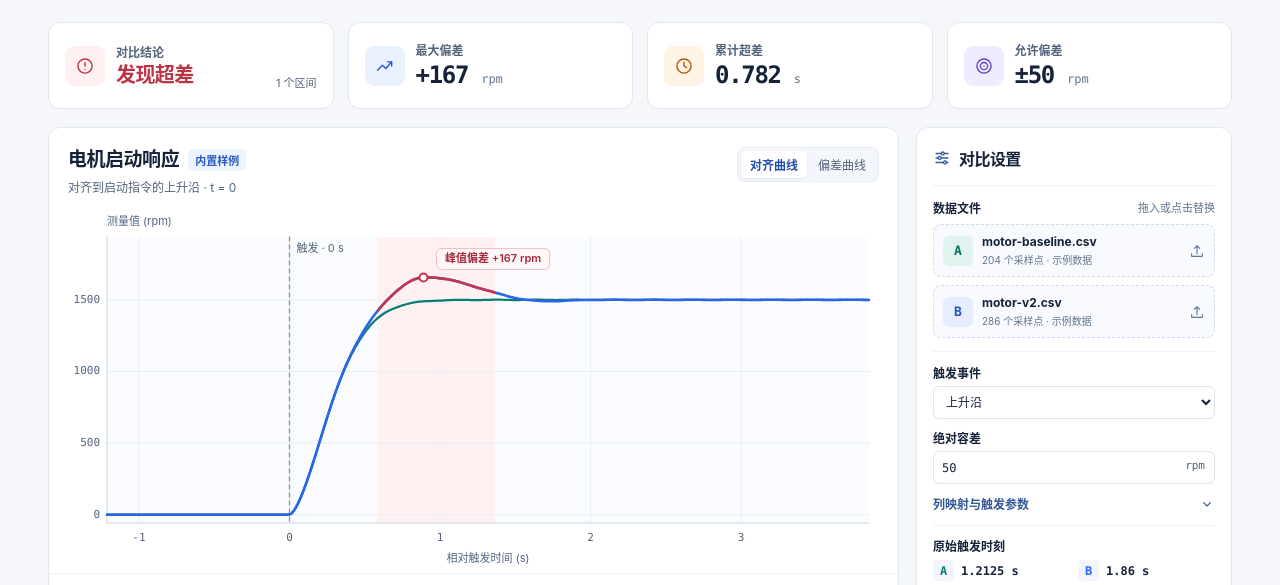
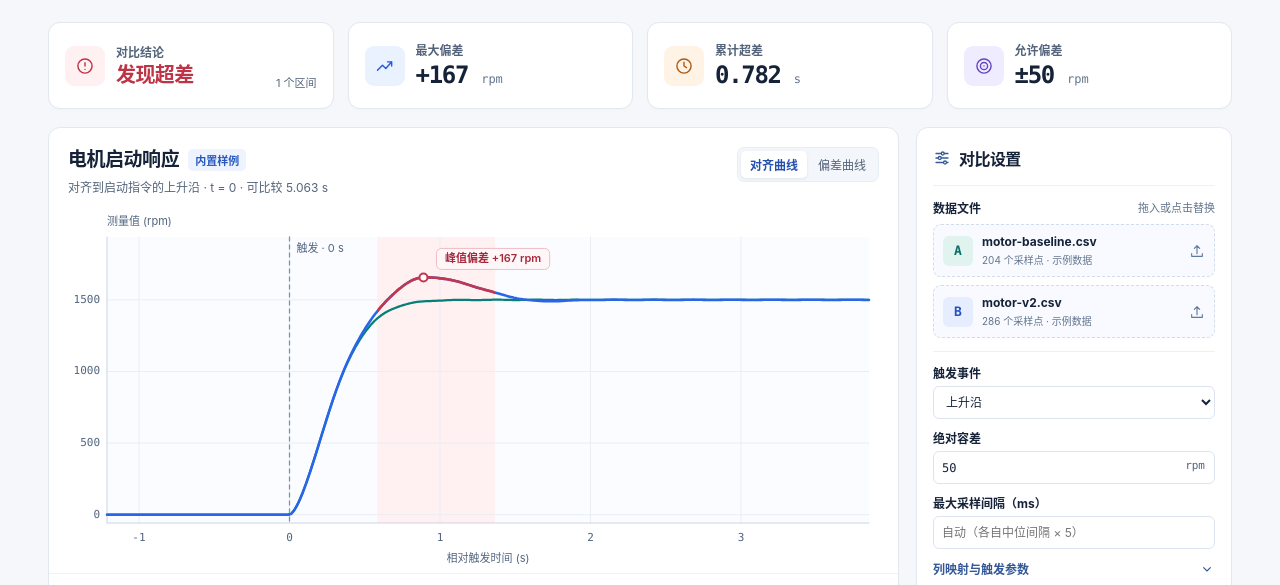
Before and after one commit to hhxx6666/tracelab-csv, a website: page index.html in a window 1280 px wide. Shown: the part 209-794 px from the top of the page. Drawn offline with Linux system fonts and the light colour scheme.

Commit message:
Exclude acquisition gaps from waveform comparisons (#1)
Co-authored-by: hhxx6666 <361525680+hhxx6666@users.noreply.github.com>

```diff
--- a/assets/app.js
+++ b/assets/app.js
@@ -22,6 +22,11 @@
   const announce = message => { get('status').textContent = message; };
   const selectOption = (value, title) => new Option(title, value);
   const seconds = number => format(number, 3) + ' s';
+  const conclusion = result => {
+    if (result.intervals.length) return '发现超差';
+    if (!result.comparableDuration) return '无可比较时段';
+    return result.gaps.length ? '可比较时段内无超差' : '容差内';
+  };
 
   function setError(message = '') {
     const error = get('error');
@@ -105,18 +110,21 @@
     if (a && b) {
       try {
         const event = eventSettings();
+        const gapInput = get('max-gap');
+        const maximum = gapInput.value === '' && !gapInput.validity.badInput ? undefined : gapInput.valueAsNumber / 1000;
         model.event = event;
         const series = {};
         for (const side of ['a', 'b']) {
           const source = model.sources[side];
           try {
-            series[side] = prepare(source.csv, source.columns, event);
+            series[side] = prepare(source.csv, source.columns, event, maximum);
           } catch (error) {
             throw new Error(slotName(side) + ' · ' + error.message);
           }
         }
         const tolerance = get('tolerance').valueAsNumber;
         model.result = compare(series.a, series.b, tolerance);
+        model.result.gapLimits = { a: series.a.maxSampleGap, b: series.b.maxSampleGap };
         model.anchors = { a: series.a.triggerTime, b: series.b.triggerTime };
       } catch (error) {
         setError(error.message);
@@ -142,6 +150,7 @@
     get('threshold').value = '0.5';
     get('occurrence').value = '1';
     get('tolerance').value = '50';
+    get('max-gap').value = '';
     get('advanced').open = false;
     showFiles();
     recalculate();
@@ -165,7 +174,7 @@
       const row = document.createElement('tr');
       const cell = row.insertCell();
       cell.colSpan = 5;
-      cell.textContent = result ? '重叠时段内无超差。' : '等待有效的对比数据。';
+      cell.textContent = result ? conclusion(result) + '。' : '等待有效的对比数据。';
       rows.append(row);
     } else {
       for (const interval of result.intervals) {
@@ -185,13 +194,14 @@
     const result = model.result;
     const count = result?.intervals.length;
     const stat = get('result-stat');
-    stat.textContent = result ? (count ? '发现超差' : '容差内') : '待对比';
-    stat.className = 'metric-value result' + (result ? (count ? ' bad' : ' good') : '');
+    const clean = result && !count && !result.gaps.length;
+    stat.textContent = result ? conclusion(result) : '待对比';
+    stat.className = 'metric-value result' + (count ? ' bad' : clean ? ' good' : '');
     const icon = get('result-icon');
-    icon.setAttribute('href', result && !count ? '#i-check' : '#i-alert');
-    icon.closest('.metric-icon').classList.toggle('green', Boolean(result && !count));
+    icon.setAttribute('href', clean ? '#i-check' : '#i-alert');
+    icon.closest('.metric-icon').classList.toggle('green', Boolean(clean));
     get('result-count').textContent = result ? count + ' 个区间' : '';
-    get('peak-stat').textContent = result ? signed(result.peak.delta, 1) : '—';
+    get('peak-stat').textContent = result?.peak ? signed(result.peak.delta, 1) : '—';
     get('duration-stat').textContent = result ? format(result.duration, 3) : '—';
     const tolerance = get('tolerance').valueAsNumber;
     get('tolerance-stat').textContent = Number.isFinite(tolerance) && tolerance >= 0 ? '±' + format(tolerance, 3) : '—';
@@ -203,13 +213,17 @@
     get('chart-description').textContent = model.demo && model.event?.edge === 'rising' && model.event.occurrence === 1
       ? '对齐到启动指令的上升沿 · t = 0'
       : model.event ? '对齐到' + eventLabel(model.event) + ' · t = 0' : '相对触发时间';
+    if (result) {
+      get('chart-description').textContent += ' · 可比较 ' + seconds(result.comparableDuration) +
+        (result.gaps.length ? ' · ' + result.gaps.length + ' 处采样缺口' : '');
+    }
     get('anchor-details').hidden = !model.anchors;
     if (model.anchors) {
       for (const side of ['a', 'b']) get('anchor-' + side).textContent = format(model.anchors[side], 4) + ' s';
     }
     get('export').disabled = !result;
     get('chart-empty').hidden = Boolean(result);
-    canvas.tabIndex = result ? 0 : -1;
+    canvas.tabIndex = result?.points.length ? 0 : -1;
     showIntervals(result);
     showView();
   }
@@ -224,6 +238,7 @@
       ? [['legend-line candidate', '新版 B − 基准 A'], ['legend-line limit', '容差边界']]
       : [['legend-line baseline', '基准 A'], ['legend-line candidate', '新版 B']];
     entries.push(['legend-area', '超差区间'], ['legend-line trigger', '触发事件']);
+    if (model.result?.gaps.length) entries.push(['legend-area gap', '采样缺口']);
     legend.replaceChildren(...entries.map(([className, label]) => {
       const entry = document.createElement('span');
       const marker = document.createElement('i');
@@ -337,14 +352,17 @@
     const html = escapeHTML;
     const rows = result.intervals.map(interval =>
       '<tr>' + intervalCells(interval).map(value => '<td>' + html(value) + '</td>').join('') + '</tr>'
-    ).join('') || '<tr><td colspan="5">重叠时段内无超差。</td></tr>';
+    ).join('') || '<tr><td colspan="5">' + conclusion(result) + '。</td></tr>';
+    const gapRows = result.gaps.map(gap =>
+      '<tr><td>' + gap.source + '</td><td>' + seconds(gap.start) + '</td><td>' + seconds(gap.end) + '</td></tr>'
+    ).join('') || '<tr><td colspan="3">重叠时段内未检出缺口。</td></tr>';
     const charts = ['curves', 'delta'].map(view => {
       const image = document.createElement('canvas');
       const label = view === 'curves' ? '对齐曲线' : '偏差曲线';
       draw(image, result, { width: 1000, height: 360, ratio: 2, view, unit: unit() });
-      return '<section><h2>' + label + '</h2><img alt="' + label + '，红色区域表示超差" src="' + image.toDataURL() + '">' +
+      return '<section><h2>' + label + '</h2><img alt="' + label + '，红色表示超差，黄色表示采样缺口" src="' + image.toDataURL() + '">' +
         '<p class="legend">' + (view === 'curves' ? '绿线 基准 A · 蓝线 新版 B' : '蓝线 新版 B − 基准 A · 红色虚线 容差边界') +
-        ' · 红色区域 超差 · 灰色虚线 触发事件</p></section>';
+        ' · 红色区域 超差 · 黄色区域 采样缺口 · 灰色虚线 触发事件</p></section>';
     }).join('');
     const inputs = ['a', 'b'].map(side => {
       const { name, csv, columns } = model.sources[side];
@@ -373,18 +391,22 @@ th,td{padding:8px;white-space:nowrap;border-bottom:1px solid #e8edf4}th{backgrou
 <main><header><p class="brand">TraceLab</p><h1>${html(title)}</h1>
 <p class="lede"><time datetime="${created.toISOString()}">${date} (UTC+8)</time>${model.demo ? ' · 内置模拟样例' : ''}</p></header>
 <div class="metrics">
-<div><span>对比结论</span><strong class="${result.intervals.length ? 'bad' : 'good'}">${result.intervals.length ? '发现超差' : '容差内'}</strong></div>
-<div><span>最大偏差</span><strong>${html(signed(result.peak.delta, 2) + unitSuffix())}</strong></div>
+<div><span>对比结论</span><strong class="${result.intervals.length ? 'bad' : result.gaps.length ? '' : 'good'}">${conclusion(result)}</strong></div>
+<div><span>最大偏差</span><strong>${result.peak ? html(signed(result.peak.delta, 2) + unitSuffix()) : '—'}</strong></div>
 <div><span>累计超差</span><strong>${seconds(result.duration)}</strong></div>
+<div><span>可比较时长</span><strong>${seconds(result.comparableDuration)}</strong></div>
 <div><span>允许偏差</span><strong>${html('±' + format(result.tolerance, 4) + unitSuffix())}</strong></div>
 </div>
 ${charts}
 <section><h2>超差区间（${result.intervals.length}）</h2><div class="table-container"><table>
 <thead><tr><th>开始</th><th>结束</th><th>持续时间</th><th>区间峰值偏差</th><th>偏差方向</th></tr></thead>
 <tbody>${rows}</tbody></table></div></section>
+<section><h2>采样缺口（${result.gaps.length}）</h2><p>两份记录的最大采样间隔为 A ${format(result.gapLimits.a * 1000, 3)} ms、B ${format(result.gapLimits.b * 1000, 3)} ms。以下时刻相对于触发事件。</p>
+<div class="table-container"><table><thead><tr><th>记录</th><th>缺口开始</th><th>缺口结束</th></tr></thead>
+<tbody>${gapRows}</tbody></table></div></section>
 <section><h2>对比参数</h2><dl>${inputs}
-<dt>触发事件</dt><dd>${html(event)}</dd><dt>比较时段</dt><dd>${seconds(result.start)} 至 ${seconds(result.end)}（相对于触发事件）</dd></dl>
-<p>偏差 = 新版 B − 基准 A。时间轴对齐到各自的触发事件。两条信号在重叠时段内进行线性插值，绝对偏差严格大于容差的区间标红。</p></section></main></html>`;
+<dt>触发事件</dt><dd>${html(event)}</dd><dt>重叠时段</dt><dd>${seconds(result.start)} 至 ${seconds(result.end)}（相对于触发事件）</dd></dl>
+<p>偏差 = 新版 B − 基准 A。仅在两侧都有采样支持的时段内做线性插值。超差区间边界为插值估计。</p></section></main></html>`;
     const url = URL.createObjectURL(new Blob([markup], { type: 'text/html;charset=utf-8' }));
     const link = document.createElement('a');
     link.href = url;
@@ -430,17 +452,22 @@ ${charts}
   });
   canvas.addEventListener('pointermove', event => {
     const geom = model.geometry;
-    if (!geom || !model.result) return;
+    if (!geom || !model.result?.points.length) return;
     if (event.offsetX < geom.left || event.offsetX > geom.right || event.offsetY < geom.top || event.offsetY > geom.bottom) {
       setCursor(-1);
       return;
     }
-    setCursor(closestPoint(model.result.points, geom.timeAt(event.offsetX)));
+    const time = geom.timeAt(event.offsetX);
+    const points = model.result.points;
+    const index = closestPoint(points, time);
+    const leftGap = points[index].t > time && points[index].breakBefore;
+    const rightGap = points[index].t < time && (points[index + 1]?.breakBefore ?? true);
+    setCursor(leftGap || rightGap ? -1 : index);
   });
   canvas.addEventListener('pointerleave', () => setCursor(-1));
   canvas.addEventListener('blur', () => setCursor(-1));
   canvas.addEventListener('keydown', event => {
-    if (!model.result || !['ArrowLeft', 'ArrowRight', 'Home', 'End'].includes(event.key)) return;
+    if (!model.result?.points.length || !['ArrowLeft', 'ArrowRight', 'Home', 'End'].includes(event.key)) return;
     event.preventDefault();
     const last = model.result.points.length - 1;
     let target = model.cursor + (event.key === 'ArrowLeft' ? -1 : 1);
@@ -448,7 +475,7 @@ ${charts}
     if (event.key === 'End') target = last;
     setCursor(Math.max(0, Math.min(last, target)), true);
   });
-  for (const id of ['edge', 'threshold', 'occurrence', 'tolerance']) get(id).addEventListener('change', recalculate);
+  for (const id of ['edge', 'threshold', 'occurrence', 'tolerance', 'max-gap']) get(id).addEventListener('change', recalculate);
   get('signal-unit').addEventListener('input', () => { model.unitEdited = true; render(); });
   get('curves-tab').addEventListener('click', () => { model.view = 'curves'; showView(); });
   get('delta-tab').addEventListener('click', () => { model.view = 'delta'; showView(); });
--- a/assets/chart.js
+++ b/assets/chart.js
@@ -46,11 +46,11 @@
 
     const small = width < 520;
     const isDelta = view === 'delta';
-    const { points, intervals, start, end, peak, tolerance } = result;
+    const { points, intervals, gaps, start, end, peak, tolerance } = result;
     let low = 0;
     let high = 0;
     if (isDelta) {
-      const extent = Math.max(Math.abs(peak.delta), tolerance, 1);
+      const extent = Math.max(Math.abs(peak?.delta ?? 0), tolerance, 1);
       low = -extent;
       high = extent;
     } else {
@@ -101,8 +101,10 @@
       ctx.lineJoin = 'round';
       ctx.lineCap = 'round';
       ctx.beginPath();
-      ctx.moveTo(x(points[0].t), y(points[0][key]));
-      for (let i = 1; i < points.length; i++) ctx.lineTo(x(points[i].t), y(points[i][key]));
+      for (const point of points) {
+        if (point.breakBefore) ctx.moveTo(x(point.t), y(point[key]));
+        else ctx.lineTo(x(point.t), y(point[key]));
+      }
       ctx.stroke();
     }
 
@@ -116,6 +118,8 @@
     for (const span of intervals) {
       ctx.fillRect(x(span.start), top, x(span.end) - x(span.start), bottom - top);
     }
+    ctx.fillStyle = '#fff0cb';
+    for (const gap of gaps) ctx.fillRect(x(gap.start), top, x(gap.end) - x(gap.start), bottom - top);
 
     ctx.fillStyle = color.muted;
     ctx.textBaseline = 'middle';
--- a/assets/compare.js
+++ b/assets/compare.js
@@ -79,14 +79,27 @@
     return { time, signal, trigger, timeUnit };
   }
 
-  function prepare(csv, columns, event) {
+  function sampleLimit(time, maximum) {
+    if (maximum !== undefined) {
+      if (!Number.isFinite(maximum) || maximum <= 0) throw new Error('最大采样间隔须大于 0。');
+      return maximum;
+    }
+    const sizes = time.slice(1).map((t, i) => t - time[i]).sort((a, b) => a - b);
+    return 5 * sizes[Math.floor((sizes.length - 1) / 2)];
+  }
+
+  function exceedsGap(from, to, limit) {
+    return to - from > limit + 4 * Number.EPSILON * Math.max(Math.abs(from), Math.abs(to), limit);
+  }
+
+  function prepare(csv, columns, event, maximum) {
     const indices = [columns.time, columns.signal, columns.trigger].map(name => csv.headers.indexOf(name));
     const useTrigger = event.edge !== 'first';
     const required = useTrigger ? indices : indices.slice(0, 2);
     if (required.includes(-1) || indices[0] === indices[1]) throw new Error('请选择有效的时间列、信号列和所需的触发列。');
     const time = [];
     const values = [];
-    let triggerTime;
+    let triggerIndex;
     let found = 0;
     let previousTrigger;
     const scale = columns.timeUnit === 'ms' ? 0.001 : 1;
@@ -96,24 +109,39 @@
       const trigger = useTrigger ? numeric(row[indices[2]]) : 0;
       if (![t, y, trigger].every(Number.isFinite)) throw new Error(`第 ${index + 1} 条数据的所选列包含空值或非数值。`);
       if (index > 0 && t <= time[index - 1]) throw new Error(`时间列必须严格递增，第 ${index + 1} 条数据重复或倒序。`);
-      if (index > 0 && useTrigger && triggerTime === undefined) {
+      if (index > 0 && useTrigger && triggerIndex === undefined) {
         const rising = previousTrigger < event.threshold && trigger >= event.threshold;
         const falling = previousTrigger > event.threshold && trigger <= event.threshold;
         if ((event.edge === 'rising' ? rising : falling) && ++found === event.occurrence) {
-          triggerTime = time[index - 1] + (t - time[index - 1]) * (event.threshold - previousTrigger) / (trigger - previousTrigger);
+          triggerIndex = index;
         }
       }
       previousTrigger = trigger;
       time.push(t);
       values.push(y);
     }
-    if (!useTrigger) triggerTime = time[0];
-    if (triggerTime === undefined) throw new Error(`未找到第 ${event.occurrence} 次${event.edge === 'rising' ? '上升' : '下降'}穿越阈值 ${event.threshold}。`);
+    const maxSampleGap = sampleLimit(time, maximum);
+    let triggerTime = time[0];
+    if (useTrigger) {
+      if (triggerIndex === undefined) throw new Error(`未找到第 ${event.occurrence} 次${event.edge === 'rising' ? '上升' : '下降'}穿越阈值 ${event.threshold}。`);
+      const before = time[triggerIndex - 1];
+      const after = time[triggerIndex];
+      if (exceedsGap(before, after, maxSampleGap)) {
+        throw new Error('所选触发沿跨采样缺口，无法确定触发时刻。请选择首个采样点或检查最大采样间隔。');
+      }
+      const previous = numeric(csv.records[triggerIndex - 1][indices[2]]);
+      const current = numeric(csv.records[triggerIndex][indices[2]]);
+      triggerTime = before + (after - before) * (event.threshold - previous) / (current - previous);
+    }
     const aligned = time.map(t => t - triggerTime);
     if (!Number.isFinite(aligned.at(-1) - aligned[0]) || aligned.some((t, i) => i > 0 && t <= aligned[i - 1])) {
       throw new Error('对齐后的时间范围超出数值精度。');
     }
-    return { time: aligned, values, triggerTime };
+    const gaps = [];
+    for (let i = 1; i < time.length; i++) {
+      if (exceedsGap(time[i - 1], time[i], maxSampleGap)) gaps.push({ start: aligned[i - 1], end: aligned[i] });
+    }
+    return { time: aligned, values, triggerTime, maxSampleGap, gaps };
   }
 
   function sampler(series) {
@@ -121,6 +149,8 @@
     return function (t) {
       const { time, values } = series;
       while (i < time.length - 2 && time[i + 1] < t) i++;
+      if (t === time[i]) return values[i];
+      if (t === time[i + 1]) return values[i + 1];
       const ratio = (t - time[i]) / (time[i + 1] - time[i]);
       return values[i] + (values[i + 1] - values[i]) * ratio;
     };
@@ -133,27 +163,44 @@
     if (!(start < end)) throw new Error('对齐后没有可比较的重叠时段。');
     const sampleA = sampler(a);
     const sampleB = sampler(b);
+    const gaps = [
+      ...(a.gaps ?? []).map(gap => ({ ...gap, source: 'A' })),
+      ...(b.gaps ?? []).map(gap => ({ ...gap, source: 'B' })),
+    ].filter(gap => gap.start < end && gap.end > start)
+      .map(gap => ({ ...gap, start: Math.max(gap.start, start), end: Math.min(gap.end, end) }))
+      .sort((left, right) => left.start - right.start);
+    const spans = [];
+    let available = start;
+    for (const gap of gaps) {
+      if (gap.start > available) spans.push({ start: available, end: gap.start });
+      available = Math.max(available, gap.end);
+    }
+    if (available < end) spans.push({ start: available, end });
+    const comparableDuration = spans.reduce((sum, span) => sum + (span.end - span.start), 0);
     const points = [];
     let ia = 0;
     let ib = 0;
-    let t = start;
+    for (const span of spans) {
+      let t = span.start;
       while (true) {
         const va = sampleA(t);
         const vb = sampleB(t);
         const delta = vb - va;
         if (![va, vb, delta].every(Number.isFinite)) throw new Error('数据的数值范围过大，无法进行插值。');
-      points.push({ t, a: va, b: vb, delta });
-      if (t === end) break;
+        points.push({ t, a: va, b: vb, delta, breakBefore: t === span.start });
+        if (t === span.end) break;
         while (ia < a.time.length && a.time[ia] <= t) ia++;
         while (ib < b.time.length && b.time[ib] <= t) ib++;
-      t = Math.min(a.time[ia] ?? Infinity, b.time[ib] ?? Infinity, end);
+        t = Math.min(a.time[ia] ?? Infinity, b.time[ib] ?? Infinity, span.end);
+      }
     }
     const intervals = [];
-    let peak = points[0];
+    let peak = points[0] ?? null;
     for (let i = 1; i < points.length; i++) {
       const left = points[i - 1];
       const right = points[i];
       if (Math.abs(right.delta) > Math.abs(peak.delta)) peak = right;
+      if (right.breakBefore) continue;
       if (Math.abs(left.delta) <= tolerance && Math.abs(right.delta) <= tolerance) continue;
       for (const sign of [1, -1]) {
         const lo = sign * left.delta;
@@ -174,7 +221,7 @@
     }
     intervals.sort((first, second) => first.start - second.start);
     const duration = intervals.reduce((sum, interval) => sum + (interval.end - interval.start), 0);
-    return { points, intervals, peak, start, end, duration, tolerance };
+    return { points, intervals, peak, start, end, duration, tolerance, gaps, comparableDuration };
   }
 
   function motorCSV(isCandidate) {
--- a/assets/styles.css
+++ b/assets/styles.css
@@ -85,6 +85,7 @@ h1 { font-size: clamp(30px, 3vw, 42px); letter-spacing: -.045em; line-height: 1.
 .trigger { color: #64748b; border-top-style: dashed; }
 .limit { color: var(--red); border-top-style: dashed; }
 .legend-area { width: 13px; height: 9px; background: #ffe5e8; border: 1px solid #e79ba5; border-radius: 2px; }
+.legend-area.gap { background: #fff0cb; border-color: #ccaa57; }
 .chart-hint { text-align: right; }
 .settings { padding: 17px 16px 0; }
 .settings-title { display: flex; align-items: center; gap: 8px; padding: 1px 0 15px; border-bottom: 1px solid #edf1f6; }
--- a/index.html
+++ b/index.html
@@ -131,6 +131,9 @@
           <label class="field"><span>绝对容差</span>
             <span class="number-wrap"><input id="tolerance" type="number" min="0" step="any" value="50" inputmode="decimal"><span id="tolerance-unit">rpm</span></span>
           </label>
+          <label class="field"><span>最大采样间隔（ms）</span>
+            <input id="max-gap" type="number" min="0" step="any" placeholder="自动（各自中位间隔 × 5）" inputmode="decimal">
+          </label>
           <details id="advanced" class="advanced">
             <summary>列映射与触发参数<svg class="icon"><use href="#i-chevron"></use></svg></summary>
             <div class="advanced-fields">
```
Also changed, not shown: README.zh-CN.md (+2 -1 lines), test/compare.test.mjs (+29 -0 lines), README.md. Lines whose indentation alone changed are shown as unchanged.
